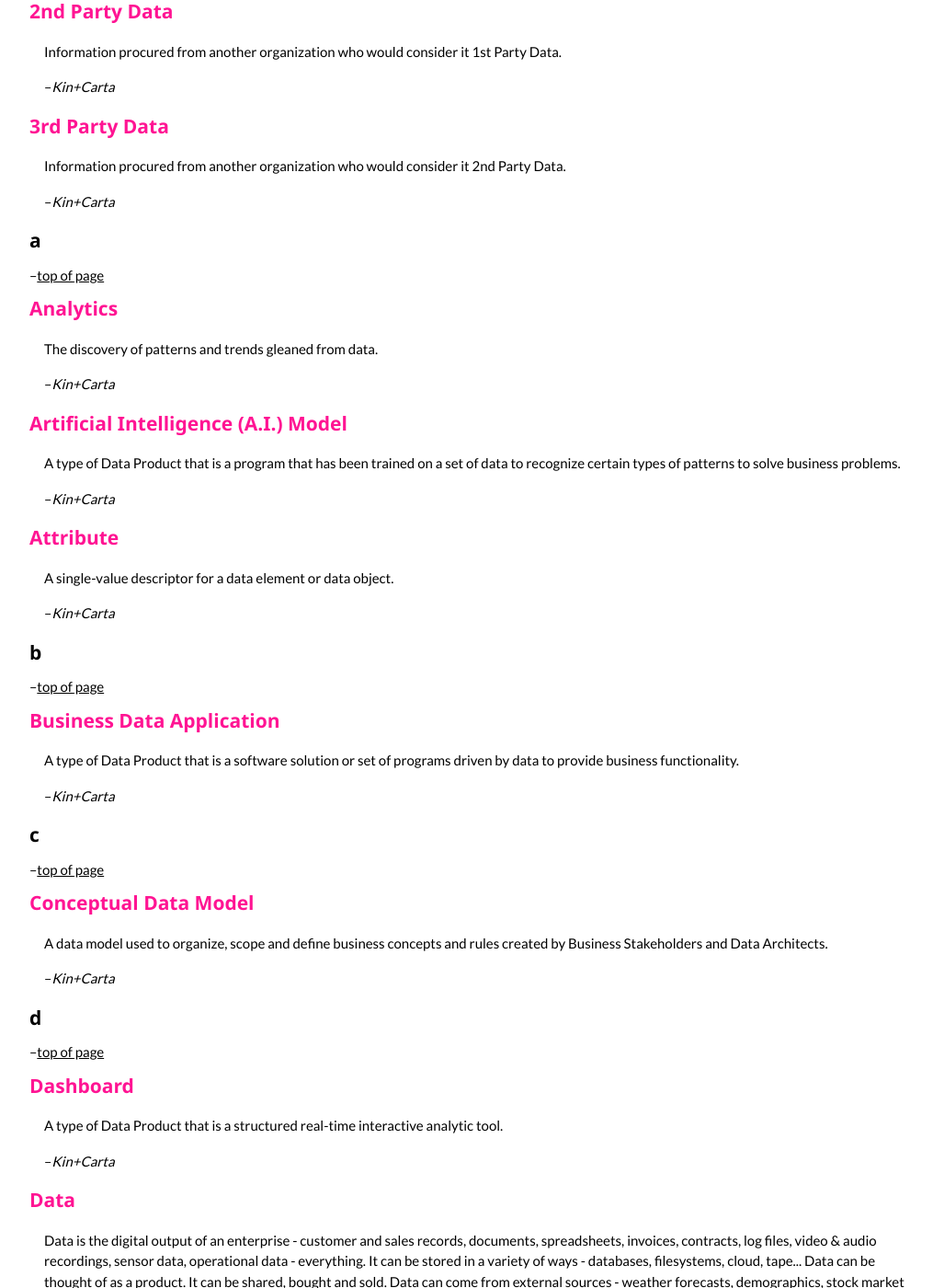
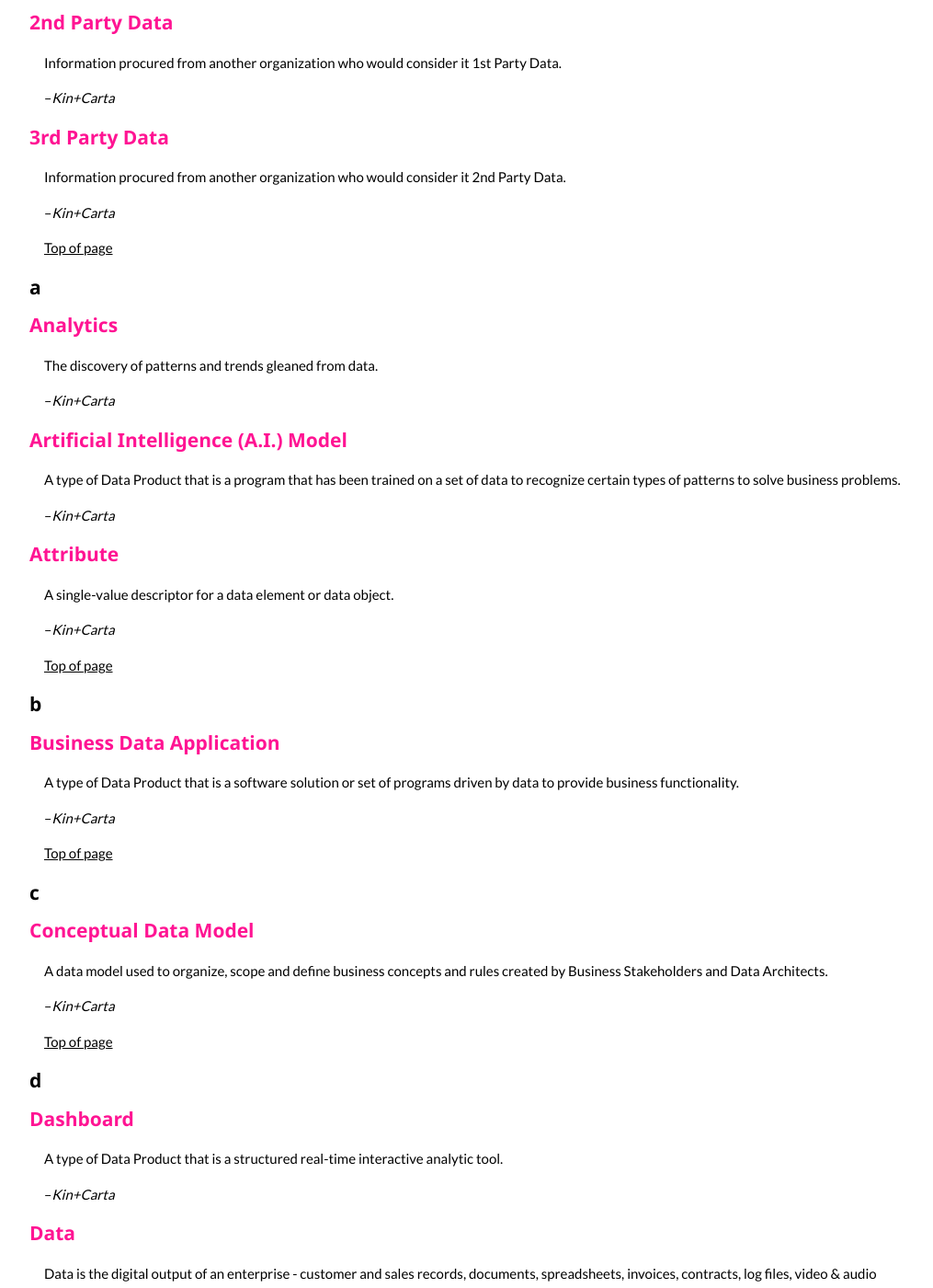
Before and after one commit to unleashyourdata/open_data_glossary, a Jekyll site: the page built from index.html, in a window 1280 px wide and 1400 px high, scrolled down 500 px. Shown: the whole window at 92% size, without its empty margins (116-1131 px from the left). Built offline with Jekyll 4.4.1, drawn with Linux system fonts in a browser that asks for light colours; some of the changed text lies outside the part shown.

Commit message:
Update index.html

```diff
--- a/index.html
+++ b/index.html
@@ -20,8 +20,12 @@
 
      {% for group in letter_group %}
 
+     <p text-align="right">
+       <a href='index.html#top'>Top of page</a>
+     </p>
+
      <section id="{{group.name}}">
-     <h2>{{group.name}}</h2> &Tab;&Tab;&Tab;&Tab;&ndash;<a href='index.html#top'>top of page</a>
+     <h2>{{group.name}}</h2>
      </section>
 
      {% for item in group.items %}
```
